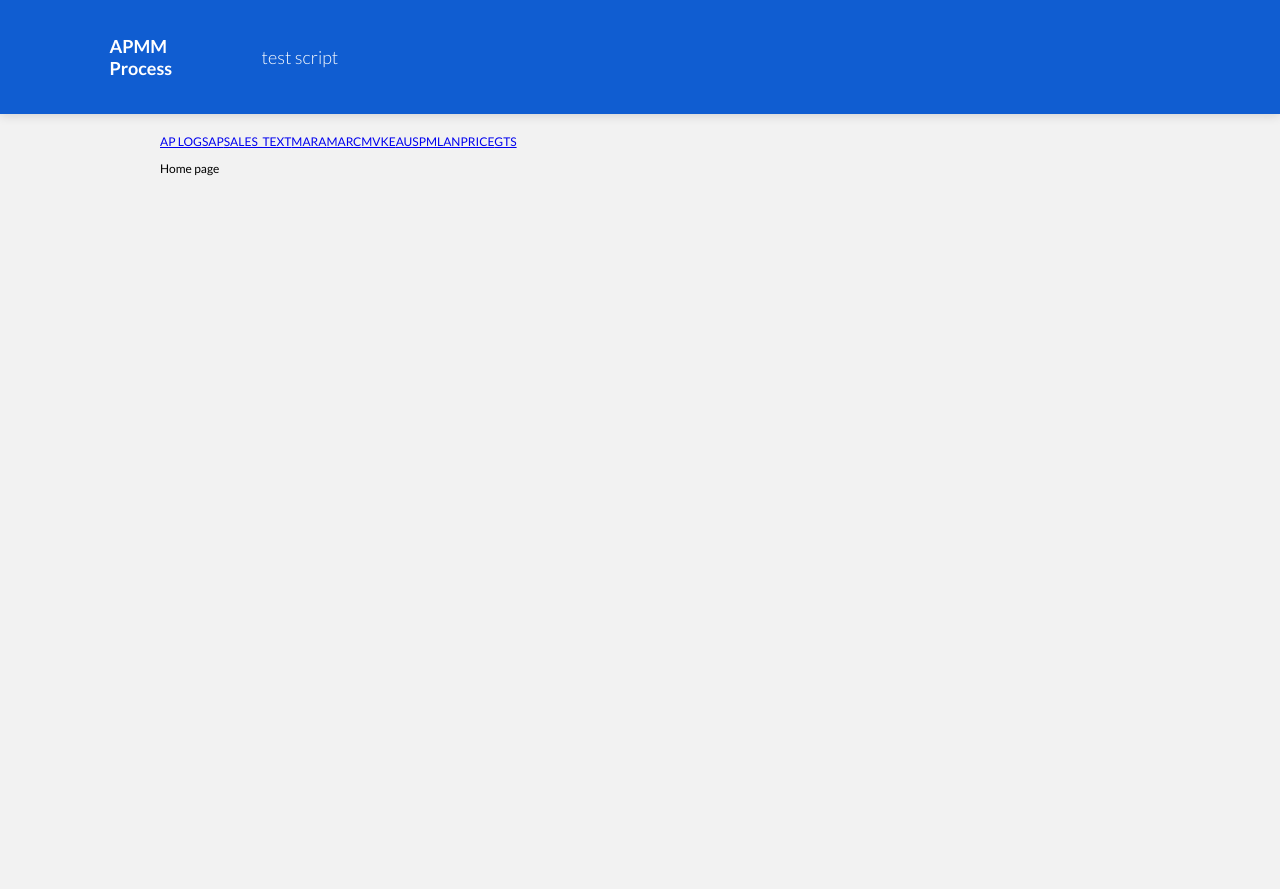
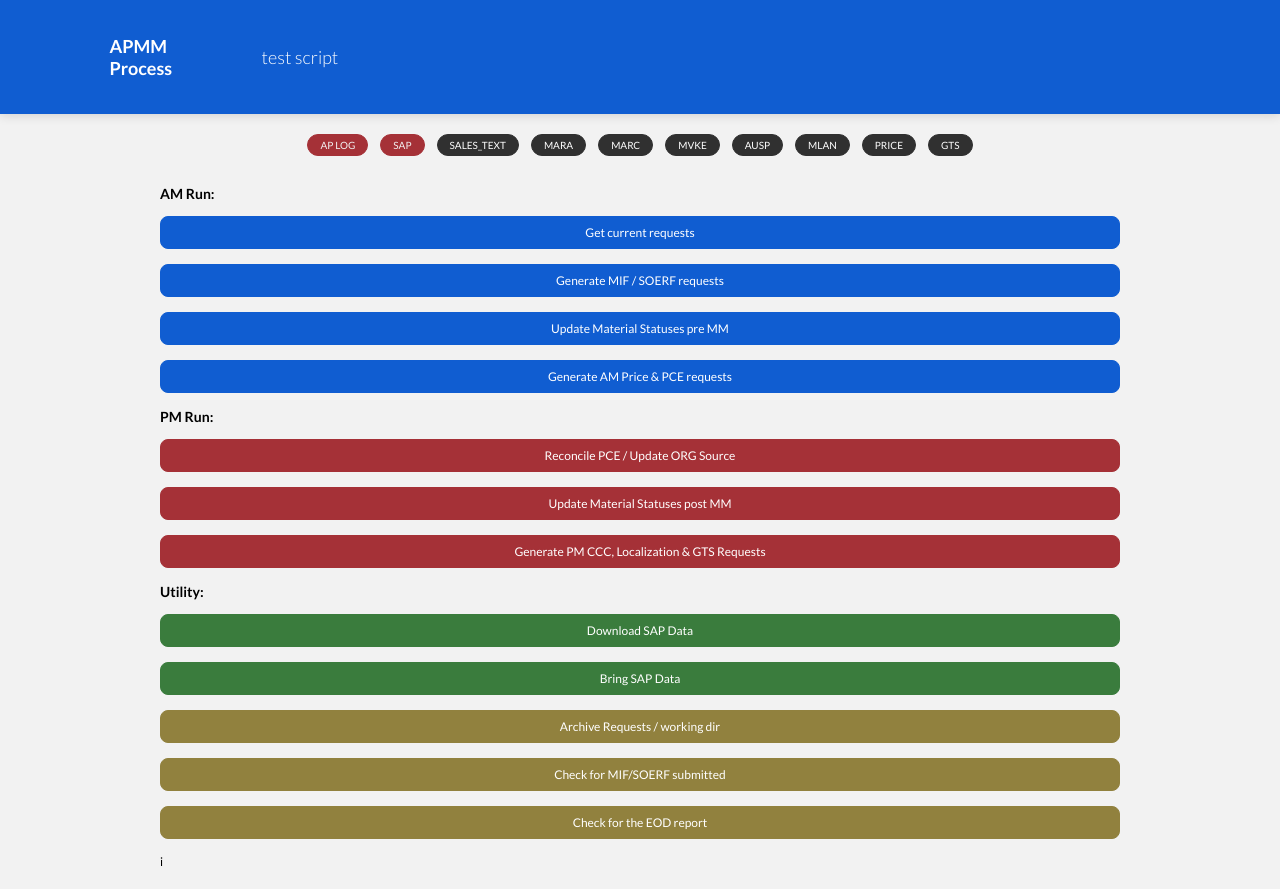
Before and after one commit to zakrzaq/RA-AP-Client-React, a React (Vite) app: page / in a window 1280 px wide. Before the commit the page ends 800 px from the top, so only its background shows below. Built offline with nearby package versions, Linux system fonts and the light colour scheme.

Commit message:
home menu options

```diff
--- a/src/assets/styles/AppLinks.scss
+++ /dev/null
@@ -1,39 +0,0 @@
-.applinks {
-  display: flex;
-  flex-wrap: wrap;
-  justify-content: center;
-  gap: 12px;
-
-  & .tag-option {
-    font-size: 10px;
-    padding: 4px 12px;
-    margin-bottom: 15px;
-    text-decoration: none;
-    background-color: $v-dark-gray;
-    color: $white;
-    border-radius: 12px;
-    border: 1px solid $v-dark-gray;
-    transition: 0.3s;
-    display: inline-block;
-    text-align: center;
-  }
-
-  & .tag-option:hover {
-    background-color: $white;
-    color: $v-dark-gray;
-    border: 1px solid $v-dark-gray;
-    transition: 0.3s;
-  }
-
-  & .tag-option-red {
-    background-color: $red;
-    color: $light-gray;
-    border: $red 1px solid;
-  }
-
-  & .tag-option-red:hover {
-    background-color: $light-gray;
-    color: $red;
-    border: $red 1px solid;
-  }
-}
--- /dev/null
+++ b/src/components/AppLinks.scss
@@ -0,0 +1,6 @@
+.applinks {
+  display: flex;
+  flex-wrap: wrap;
+  justify-content: center;
+  gap: 12px;
+}
--- a/src/components/AppLinks.tsx
+++ b/src/components/AppLinks.tsx
@@ -1,38 +1,19 @@
-import '../assets/styles/AppLinks.scss';
+import TagButton from './Base/TagButton';
+import './AppLinks.scss';
 
 export default function AppLinks() {
   return (
-    <div className=".applinks">
-      <a href="/open_log" className="tag-option tag-option-red">
-        AP LOG
-      </a>
-      <a href="/open_sap" className="tag-option tag-option-red">
-        SAP
-      </a>
-      <a href="/single_sap?table=text" className="tag-option">
-        SALES_TEXT
-      </a>
-      <a href="/single_sap?table=mara" className="tag-option">
-        MARA
-      </a>
-      <a href="/single_sap?table=marc" className="tag-option">
-        MARC
-      </a>
-      <a href="/single_sap?table=mvke" className="tag-option">
-        MVKE
-      </a>
-      <a href="/single_sap?table=ausp" className="tag-option">
-        AUSP
-      </a>
-      <a href="/single_sap?table=mlan" className="tag-option">
-        MLAN
-      </a>
-      <a href="/single_sap?table=price" className="tag-option">
-        PRICE
-      </a>
-      <a href="/single_sap?table=gts" className="tag-option">
-        GTS
-      </a>
+    <div className="applinks">
+      <TagButton label="AP LOG" url="/open_log" color="red" />
+      <TagButton label="SAP" url="/open_sap" color="red" />
+      <TagButton label="SALES_TEXT" url="/single_sap?table=text" />
+      <TagButton label="MARA" url="/single_sap?table=mara" />
+      <TagButton label="MARC" url="/single_sap?table=marc" />
+      <TagButton label="MVKE" url="/single_sap?table=mvke" />
+      <TagButton label="AUSP" url="/single_sap?table=ausp" />
+      <TagButton label="MLAN" url="/single_sap?table=mlan" />
+      <TagButton label="PRICE" url="/single_sap?table=price" />
+      <TagButton label="GTS" url="/single_sap?table=gts" />
     </div>
   );
 }
--- /dev/null
+++ b/src/components/Base/ManuOption.tsx
@@ -0,0 +1,27 @@
+import { useState, useEffect } from 'react';
+import './MenuOption.scss';
+
+type Props = {
+  label: string;
+  url: string;
+  color?: string;
+};
+
+export default function MenuOption({ label, url, color }: Props) {
+  const [buttonClass, setButtonClass] = useState('tag-option');
+
+  useEffect(() => {
+    setButtonClass(`
+      menu-option
+      ${color === 'red' ? 'menu-option-red' : ''}
+      ${color === 'orange' ? 'menu-option-orange' : ''}
+      ${color === 'green' ? 'menu-option-green' : ''}
+      `);
+  }, [color]);
+
+  return (
+    <a href={url} className={buttonClass}>
+      {label}
+    </a>
+  );
+}
--- /dev/null
+++ b/src/components/Base/MenuOption.scss
@@ -0,0 +1,52 @@
+.menu-option {
+  padding: 8px 16px;
+  margin-bottom: 15px;
+  text-decoration: none;
+  background-color: $blue;
+  color: $white;
+  border-radius: 8px;
+  border: 1px solid $blue;
+  transition: 0.3s;
+  display: block;
+  width: 100%;
+  text-align: center;
+}
+
+.menu-option:hover {
+  background-color: $white;
+  color: $blue;
+  box-shadow: $shadd;
+}
+
+.menu-option-orange {
+  background-color: $orange;
+  border: 1px solid $orange;
+  color: $white;
+}
+
+.menu-option-orange:hover {
+  background-color: $white;
+  color: $orange;
+}
+
+.menu-option-red {
+  background-color: $red;
+  border: 1px solid $red;
+  color: $white;
+}
+
+.menu-option-red:hover {
+  background-color: $white;
+  color: $red;
+}
+
+.menu-option-green {
+  background-color: $green;
+  border: 1px solid $green;
+  color: $white;
+}
+
+.menu-option-green:hover {
+  background-color: $white;
+  color: $green;
+}
--- /dev/null
+++ b/src/components/Base/TagButton.scss
@@ -0,0 +1,33 @@
+.tag-option {
+  font-size: 10px;
+  padding: 4px 12px;
+  margin-bottom: 15px;
+  text-decoration: none;
+  background-color: $v-dark-gray;
+  color: $white;
+  border-radius: 12px;
+  border: 1px solid $v-dark-gray;
+  transition: 0.3s;
+  display: inline-block;
+  text-align: center;
+
+  &:hover {
+    background-color: $white;
+    color: $v-dark-gray;
+    border: 1px solid $v-dark-gray;
+    transition: 0.3s;
+  }
+}
+
+
+.tag-option-red {
+  background-color: $red;
+  color: $light-gray;
+  border: $red 1px solid;
+
+  &:hover {
+    background-color: $light-gray;
+    color: $red;
+    border: $red 1px solid;
+  }
+}
--- /dev/null
+++ b/src/components/Base/TagButton.tsx
@@ -0,0 +1,25 @@
+import { useState, useEffect } from 'react';
+import './TagButton.scss';
+
+type Props = {
+  label: string;
+  url: string;
+  color?: string;
+};
+
+export default function TagButton({ label, url, color }: Props) {
+  const [tagClass, setTagClass] = useState('tag-option');
+
+  useEffect(() => {
+    setTagClass(`
+      tag-option
+      ${color === 'red' ? 'tag-option-red' : ''}
+      `);
+  }, [color]);
+
+  return (
+    <a href={url} className={tagClass}>
+      {label}
+    </a>
+  );
+}
--- a/src/components/Header.tsx
+++ b/src/components/Header.tsx
@@ -1,4 +1,4 @@
-import '../assets/styles/Header.scss';
+import './Header.scss';
 
 type Props = {
   script: string;
--- /dev/null
+++ b/src/components/Home/Menu.scss
@@ -0,0 +1,9 @@
+.menu-options {
+  display: flex;
+  flex-direction: row;
+  justify-content: space-between;
+
+  &__am, &__pm, &__other {
+    max-width: 30%;
+  }
+}
--- /dev/null
+++ b/src/components/Home/Menu.tsx
@@ -0,0 +1,29 @@
+import MenuOption from "../Base/ManuOption";
+
+export default function HomeMenu() {
+  return (
+    <div className="menu-options">
+      <div className="menu-options__am">
+        <h3>AM Run:</h3>
+        <MenuOption url="/requests" label="Get current requests" />
+        <MenuOption url="/mif_soerf" label="Generate MIF / SOERF requests" />
+        <MenuOption url="/am_status" label="Update Material Statuses pre MM" />
+        <MenuOption url="/am_emails" label="Generate AM Price & PCE requests" />
+      </div>
+      <div className="menu-options__pm">
+        <h3>PM Run:</h3>
+        <MenuOption url="/reconcile_pce" label="Reconcile PCE / Update ORG Source" color="red" />
+        <MenuOption url="/pm_status" label="Update Material Statuses post MM" color="red" />
+        <MenuOption url="/pm_emails" label="Generate PM CCC, Localization & GTS Requests" color="red" />
+      </div>
+      <div className="menu-options__other">
+        <h3>Utility:</h3>
+        <MenuOption url="/get_sap_data" label="Download SAP Data" color="green" />
+        <MenuOption url="/proc_sap_data" label="Bring SAP Data" color="green" />
+        <MenuOption url="/clean_desktop" label="Archive Requests / working dir" color="orange" />
+        <MenuOption url="/mif_soerf_check" label="Check for MIF/SOERF submitted" color="orange" />
+        <MenuOption url="/check_daily_report" label="Check for the EOD report" color="orange" />
+      </div>
+    </div>
+  );
+}
--- a/src/pages/HomePage.tsx
+++ b/src/pages/HomePage.tsx
@@ -1,7 +1,9 @@
+import HomeMenu from "../components/Home/Menu";
+
 export default function HomePage() {
   return (
     <>
-      <p>Home page</p>
-    </>
-  );
+      <HomeMenu />
+i   </>
+);
 }
```
Also changed, not shown: src/components/Header.scss (renamed from src/assets/styles/Header.scss).
